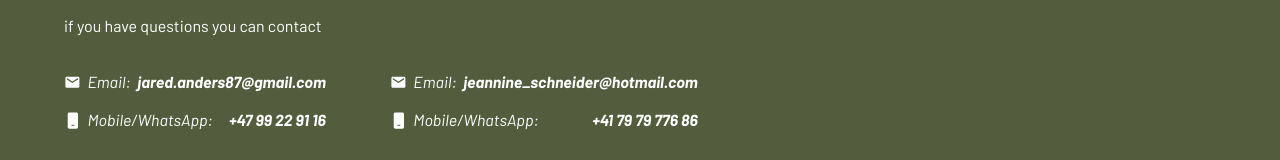
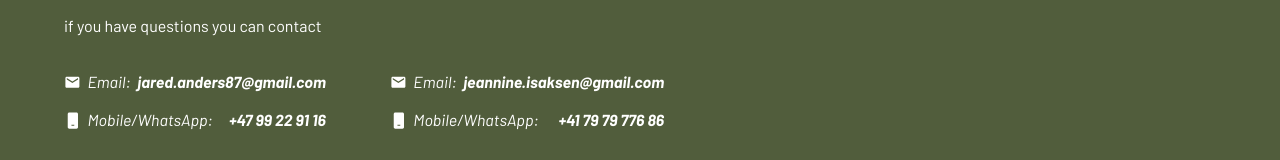
Before and after one commit to rayosdev/wedding, a React (Vite) app: page / in a window 1280 px wide. Shown: the part 6393-6553 px from the top of the page. Built offline with nearby package versions, Linux system fonts and the light colour scheme; a web font is replaced by a local one.

Commit message:
fixed new email

```diff
--- a/src/components/Footer.jsx
+++ b/src/components/Footer.jsx
@@ -47,8 +47,8 @@ export default function Footer() {
                                         fill="#FFFFFF" />
                                 </svg>
                                 <p className="item__type">Email:</p>
-                                <a href="mailto:jeannine_schneider@hotmail.com?subject=Wedding%20questions">
-                                    jeannine_schneider@hotmail.com </a>
+                                <a href="mailto:jeannine.isaksen@gmail.com?subject=Wedding%20questions">
+                                    jeannine.isaksen@gmail.com </a>
                             </div>
                             <div className="content__item item">
                                 <svg width="17" height="17" viewBox="0 0 17 17" fill="none" xmlns="http://www.w3.org/2000/svg">
```
